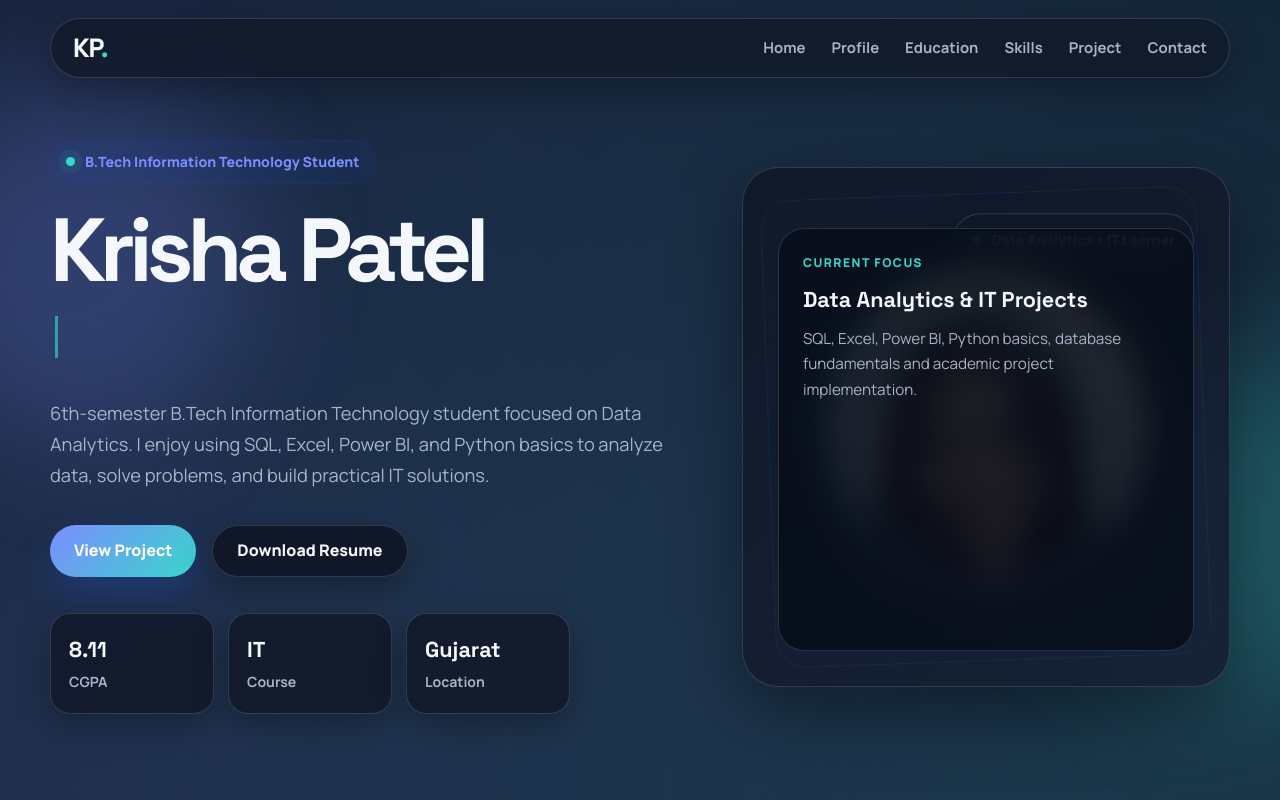
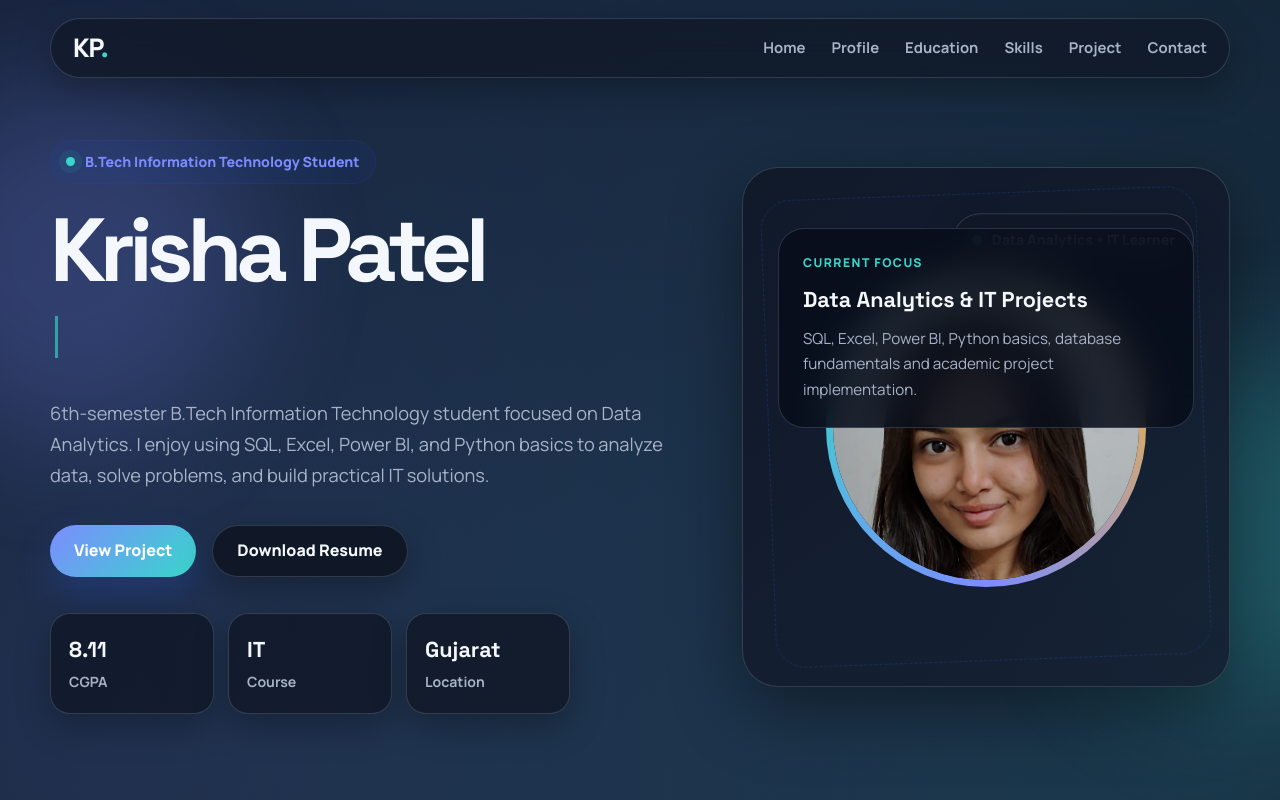
Before and after one commit to kp09032006-code/Portfolio, a website: page index.html in a window 1280 px wide. Shown: the top 800 px of the page. Drawn offline with Linux system fonts and the light colour scheme; files whose address does not match are found by name.

Commit message:
Update style.css

```diff
--- a/style.css
+++ b/style.css
@@ -449,7 +449,7 @@ img {
   z-index: 3;
   left: 35px;
    top: 60px;
-  bottom: 35px;
+
   width: calc(100% - 70px);
   padding: 24px;
   border-radius: 26px;
```
